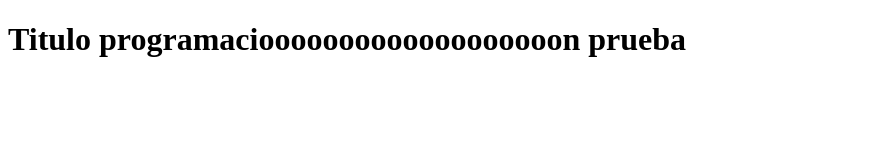
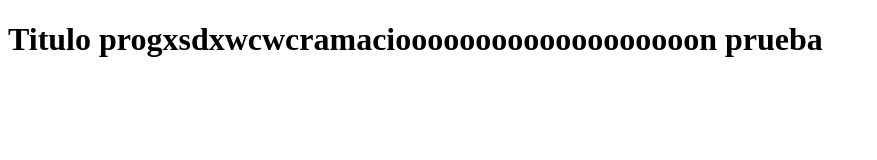
Before and after one commit to manueldeveloper99/team-main-colaboration-practice, a plain HTML site: page index.html in a window 1280 px wide. Shown: the whole page, without its empty margins (0-877 px from the left). Drawn offline with Linux system fonts and the light colour scheme.

Commit message:
otro cambio de prueba en mi branch

```diff
--- a/index.html
+++ b/index.html
@@ -6,7 +6,7 @@
 </head>
 <body>
 
-<h1>Titulo programaciooooooooooooooooooon prueba</h1>
+<h1>Titulo progxsdxwcwcramaciooooooooooooooooooon prueba</h1>
 
 </body>
 </html>
```
